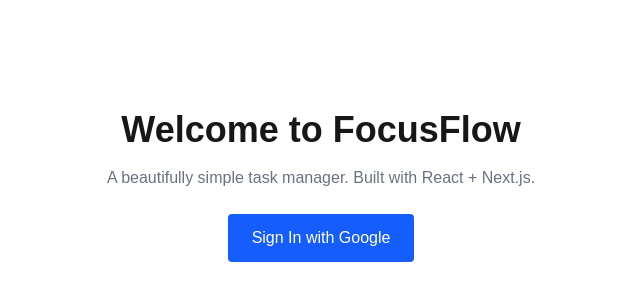
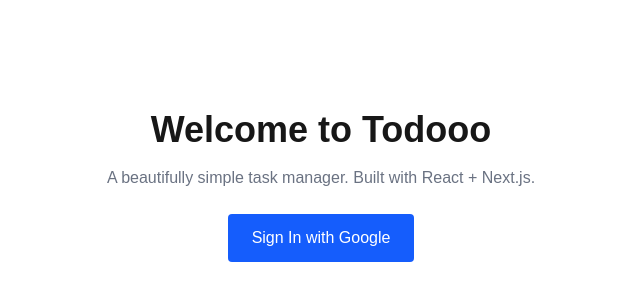
Before and after one commit to sreenathpradeep/Todooo, a Next.js app: page / in a window 1280 px wide. Shown: the part 214-514 px from the top of the page, without its empty margins (319-959 px from the left). Built offline with nearby package versions, Linux system fonts and the light colour scheme; no server answers.

Commit message:
added title and desc

```diff
--- a/app/layout.tsx
+++ b/app/layout.tsx
@@ -15,8 +15,8 @@
 });
 
 export const metadata: Metadata = {
-  title: "Create Next App",
-  description: "Generated by create next app",
+  title: "Todooo",
+  description: "Knockout your tasks with Todooo - a simple, beautiful task manager.",
 };
 
 export default function RootLayout({
--- a/app/page.tsx
+++ b/app/page.tsx
@@ -16,7 +16,7 @@
 
   return (
     <main className="flex min-h-screen flex-col items-center justify-center p-6 text-center">
-      <h1 className="text-4xl font-bold mb-4">Welcome to FocusFlow</h1>
+      <h1 className="text-4xl font-bold mb-4">Welcome to Todooo</h1>
       <p className="text-gray-500 mb-6">
         A beautifully simple task manager. Built with React + Next.js.
       </p>
```
